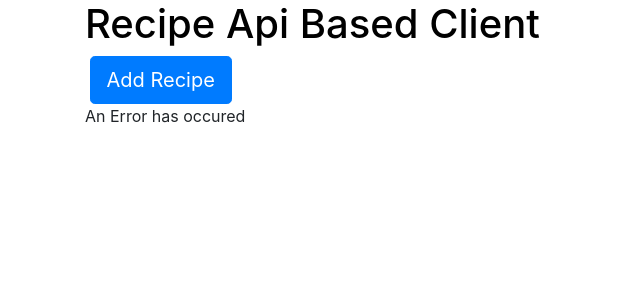
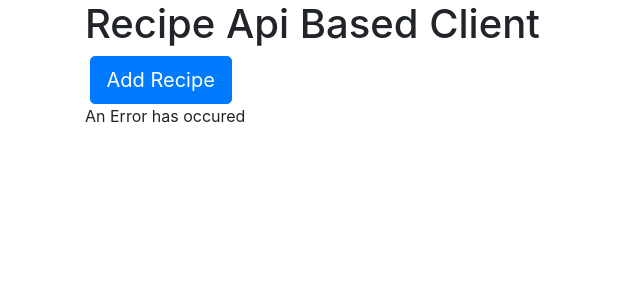
Before and after one commit to SaffiUllah1999/CRUD_using_jquery, a PHP site: page / in a window 1280 px wide. Shown: the top 300 px of the page, without its empty margins (0-640 px from the left). Run offline with PHP 8.4, Linux system fonts and the light colour scheme; some libraries are stand-ins or nearby versions.

Commit message:
main css

```diff
--- a/style.css
+++ b/style.css
@@ -10,6 +10,3 @@
     border-bottom: 2px dashed blue;
     margin-bottom: 5px;
   }
-h1{
-    color: black;
-}
```
